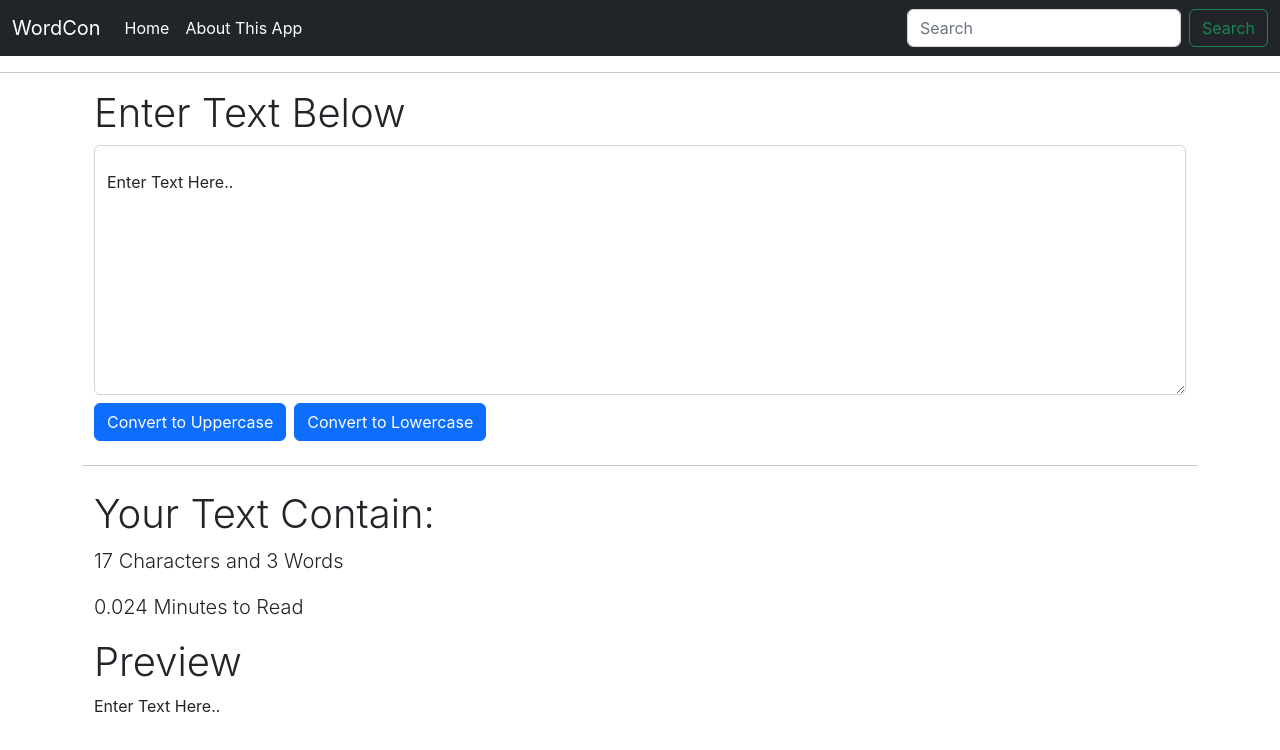
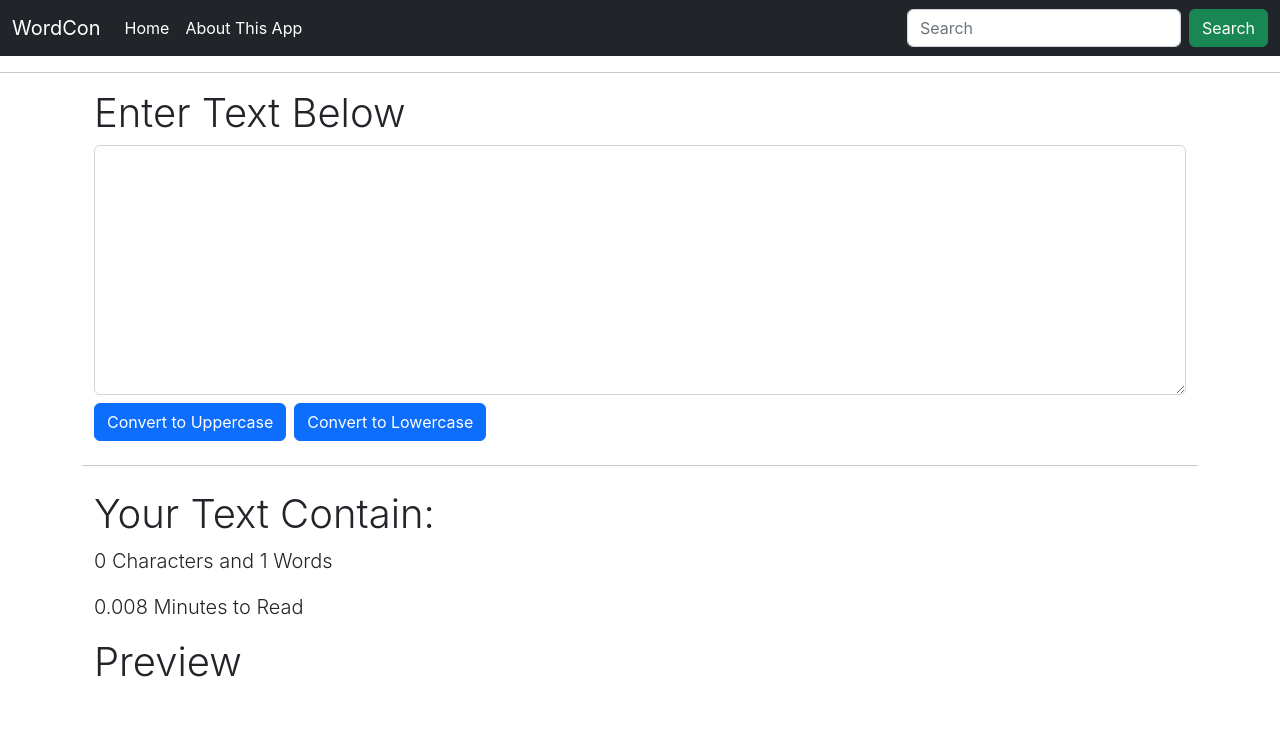
Before and after one commit to bilalshahzadd/textApp, a React (Create React App) app: page / in a window 1280 px wide. Shown: the top 750 px of the page. Built offline with nearby package versions, Linux system fonts and the light colour scheme.

Commit message:
time update

```diff
--- a/src/components/Navbar.jsx
+++ b/src/components/Navbar.jsx
@@ -21,7 +21,7 @@
                         </ul>
                         <form className="d-flex" role="search">
                             <input className="form-control me-2" type="search" placeholder="Search" aria-label="Search" />
-                            <button className="btn btn-outline-success" type="submit">Search</button>
+                            <button className="btn btn-success" type="submit">Search</button>
                         </form>
                     </div>
                 </div>
@@ -36,6 +36,6 @@
 }
 
 Navbar.defaultProps = {
-    title: "TextUtils",
+    title: "TextApp",
     aboutText: "About This App"
 }
--- a/src/components/TextForm.jsx
+++ b/src/components/TextForm.jsx
@@ -4,7 +4,7 @@
 
 export default function TextForm(props) {
 
-    const [text, setText] = useState("Enter Text Here..");
+    const [text, setText] = useState("");
 
     const myStyle = {
         "height": "250px"
```
